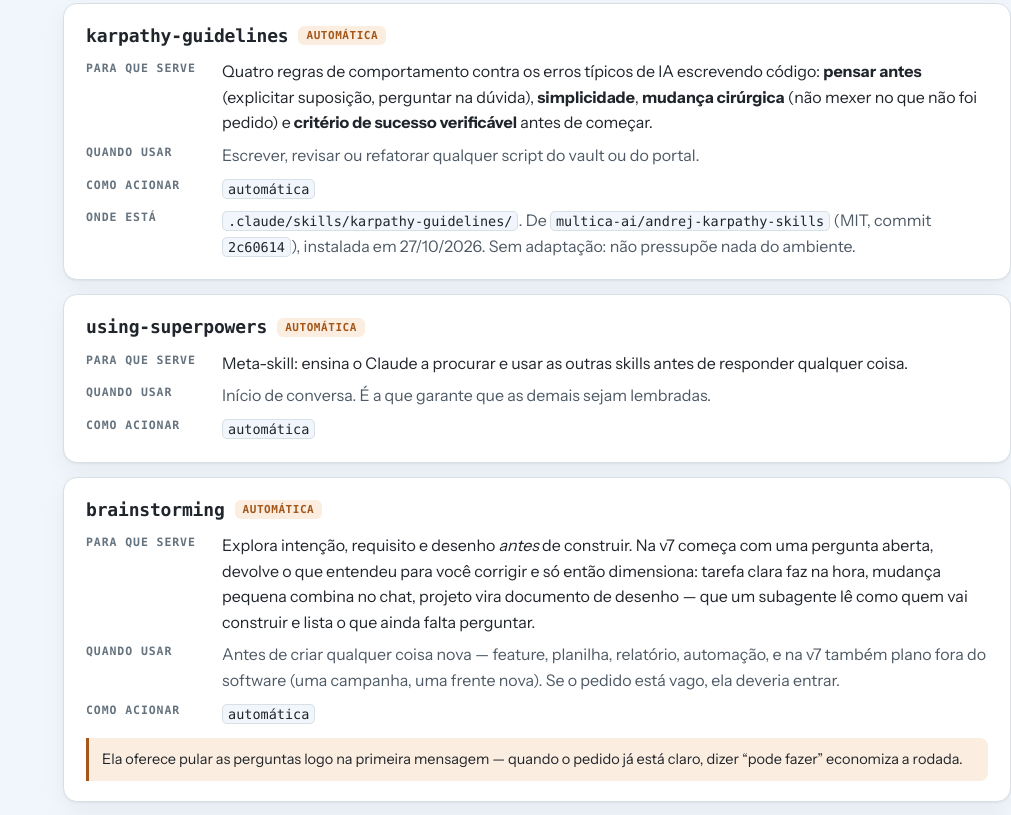
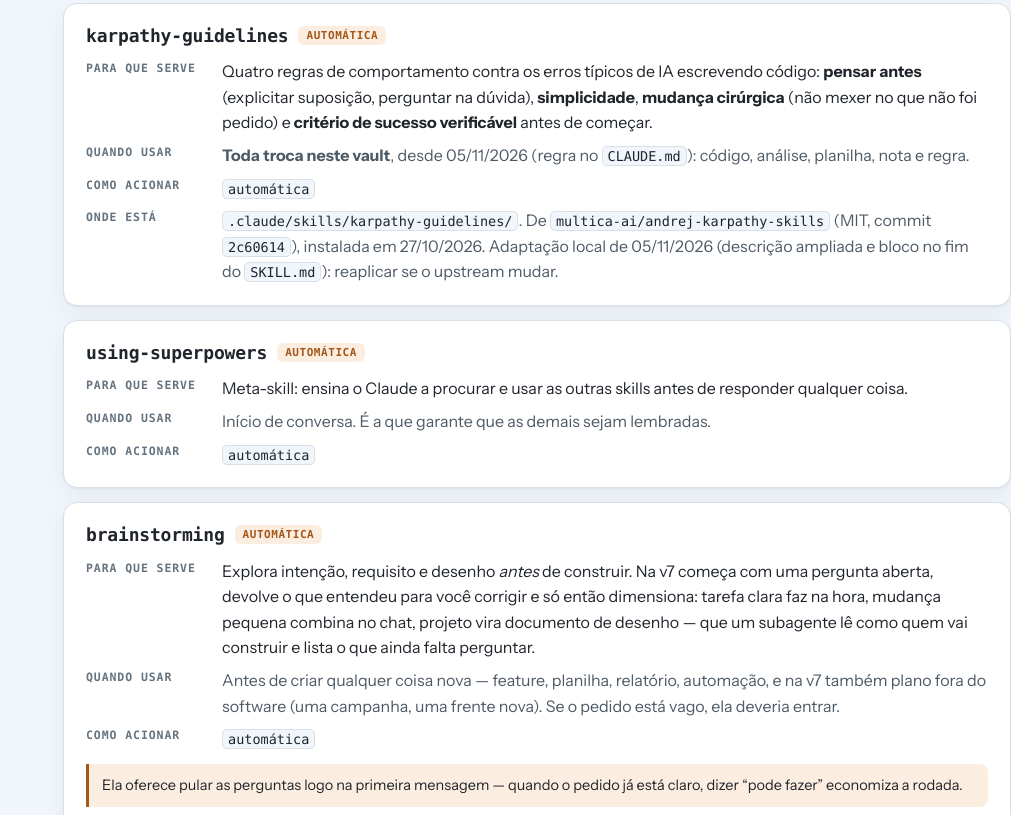
Before and after one commit to renanpiva1991/catalogo-skills, a plain HTML site: page index.html in a window 1280 px wide. Shown: the part 5465-6280 px from the top of the page, without its empty margins (269-1280 px from the left). Drawn offline with Linux system fonts and the light colour scheme.

Commit message:
catalogo: karpathy-guidelines em toda troca (05/11/2026)

```diff
--- a/index.html
+++ b/index.html
@@ -117,7 +117,7 @@ footer{border-top:1px solid var(--line);padding:24px 0 50px;color:var(--ink3);fo
       <code>.claude/hooks/vigia_skills.py</code> compara as pastas de skills e comandos — do projeto,
       globais e do Claude Desktop — com os nomes catalogados aqui, e cobra o acerto se achar diferença.
       Ele só avisa; quem escreve a entrada é o Claude.
-      <br><br><b>Versão pública:</b> esta é a cópia compartilhável do catálogo. Detalhes internos da empresa — nome de fornecedor, número de negócio, endereço de sistema e os parâmetros das fórmulas — foram omitidos de propósito. &middot; Atualizado em <b>27/10/2026</b>
+      <br><br><b>Versão pública:</b> esta é a cópia compartilhável do catálogo. Detalhes internos da empresa — nome de fornecedor, número de negócio, endereço de sistema e os parâmetros das fórmulas — foram omitidos de propósito. &middot; Atualizado em <b>05/11/2026</b>
       <br>Irmão deste catálogo: <code>Conhecimento/catalogo-de-agentes.html</code> — as skills são as ferramentas, os agentes são quem as usa.
     </footer>
   </main>
@@ -209,8 +209,8 @@ const GRUPOS = [
   skills:[
   { n:"karpathy-guidelines", inv:"automática", tipo:"auto",
     para:"Quatro regras de comportamento contra os erros típicos de IA escrevendo código: <b>pensar antes</b> (explicitar suposição, perguntar na dúvida), <b>simplicidade</b>, <b>mudança cirúrgica</b> (não mexer no que não foi pedido) e <b>critério de sucesso verificável</b> antes de começar.",
-    quando:"Escrever, revisar ou refatorar qualquer script do vault ou do portal.",
-    onde:"<code>.claude/skills/karpathy-guidelines/</code>. De <code>multica-ai/andrej-karpathy-skills</code> (MIT, commit <code>2c60614</code>), instalada em 27/10/2026. Sem adaptação: não pressupõe nada do ambiente." },
+    quando:"<b>Toda troca neste vault</b>, desde 05/11/2026 (regra no <code>CLAUDE.md</code>): código, análise, planilha, nota e regra.",
+    onde:"<code>.claude/skills/karpathy-guidelines/</code>. De <code>multica-ai/andrej-karpathy-skills</code> (MIT, commit <code>2c60614</code>), instalada em 27/10/2026. Adaptação local de 05/11/2026 (descrição ampliada e bloco no fim do <code>SKILL.md</code>): reaplicar se o upstream mudar." },
   { n:"using-superpowers", inv:"automática", tipo:"auto",
     para:"Meta-skill: ensina o Claude a procurar e usar as outras skills antes de responder qualquer coisa.",
     quando:"Início de conversa. É a que garante que as demais sejam lembradas." },
```
